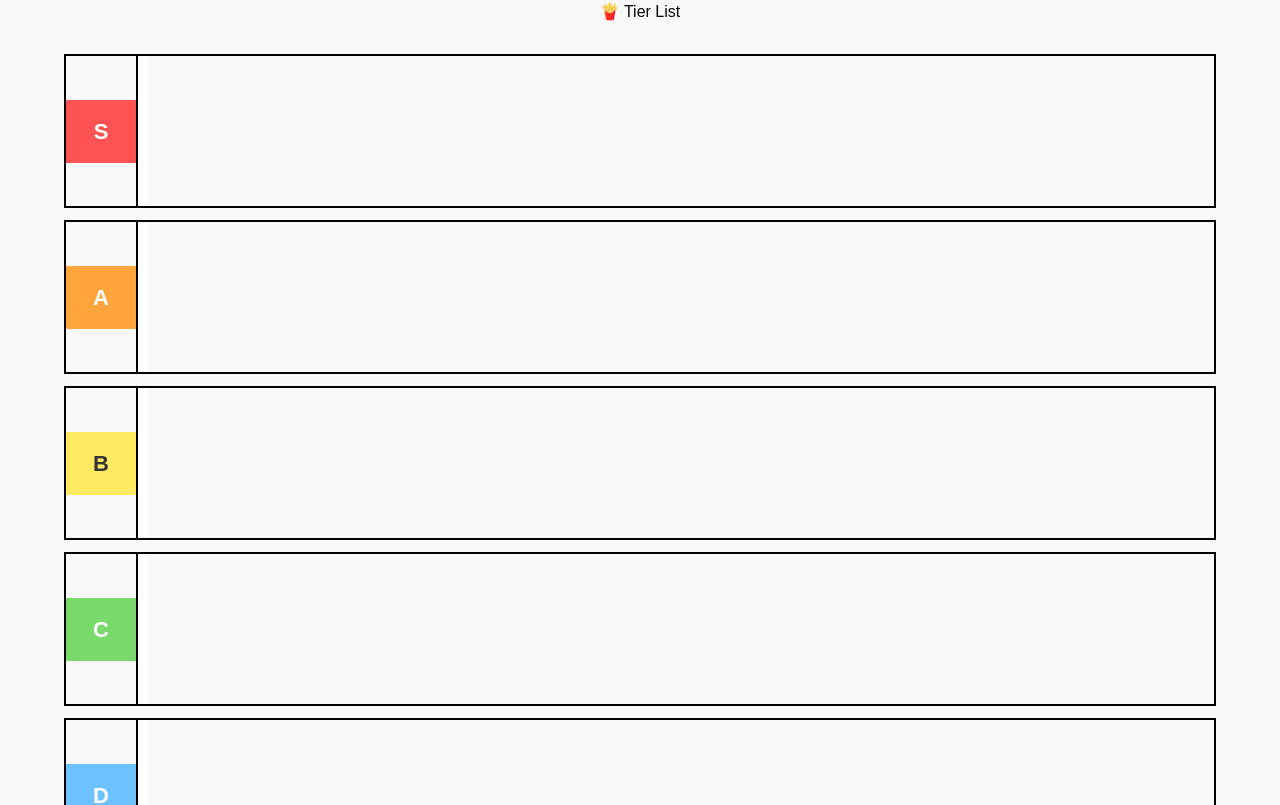
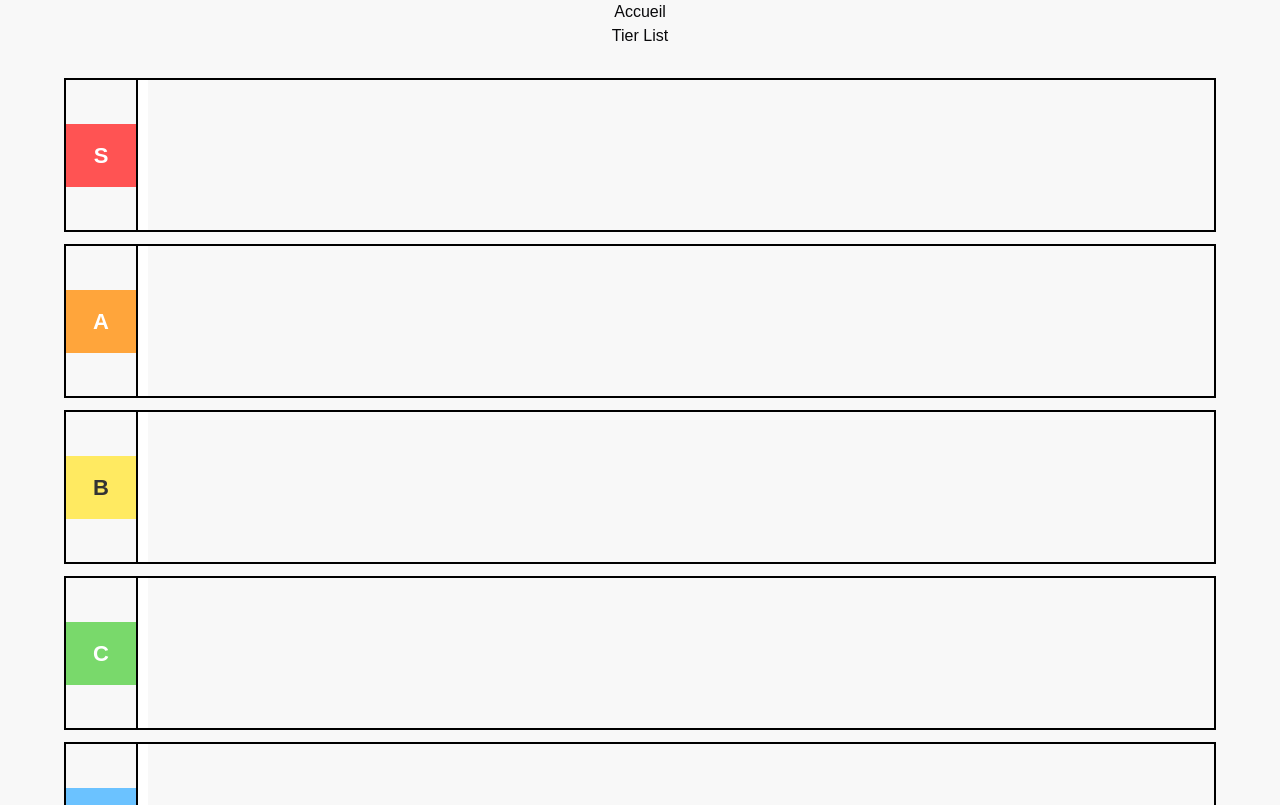
Before and after one commit to kieran33/super-calculator, a React (Vite) app: page /chips in a window 1280 px wide. Shown: the top 805 px of the page. Built offline with nearby package versions, Linux system fonts and the light colour scheme.

Commit message:
ajout link nav

```diff
--- a/dev-dist/sw.js
+++ b/dev-dist/sw.js
@@ -82,7 +82,7 @@ define(['./workbox-5a5d9309'], (function (workbox) { 'use strict';
     "revision": "3ca0b8505b4bec776b69afdba2768812"
   }, {
     "url": "index.html",
-    "revision": "0.skj48dkk9rg"
+    "revision": "0.ujgcrdn9p2"
   }], {});
   workbox.cleanupOutdatedCaches();
   workbox.registerRoute(new workbox.NavigationRoute(workbox.createHandlerBoundToURL("index.html"), {
--- a/src/views/home.jsx
+++ b/src/views/home.jsx
@@ -9,6 +9,7 @@ import {
   Legend,
 } from "chart.js";
 import { Bar } from "react-chartjs-2";
+import { Link } from "react-router-dom";
 
 ChartJS.register(
   CategoryScale,
@@ -150,8 +151,11 @@ const Home = () => {
 
   return (
     <div className="min-h-screen bg-linear-to-br from-purple-200 via-pink-100 to-yellow-200 p-6 flex flex-col items-center">
+      <nav>
+        <Link to="/chips"> Chips </Link>
+      </nav>
       <h1 className="text-4xl font-extrabold text-center text-transparent bg-clip-text bg-linear-to-r from-red-500 via-green-500 to-blue-500 mb-8 animate-bounce">
-        Convertisseur de devises{" "}
+        Convertisseur de devises
         {offline && <span className="text-red-500">(Offline)</span>}
       </h1>
 
--- a/src/views/tierList.jsx
+++ b/src/views/tierList.jsx
@@ -14,6 +14,7 @@ import { SortableContext, useSortable, arrayMove } from "@dnd-kit/sortable";
 
 import { useDroppable } from "@dnd-kit/core";
 import { CSS } from "@dnd-kit/utilities";
+import { Link } from "react-router-dom";
 
 // CHIP DRAGGABLE ---------------------------------------------------------
 
@@ -155,7 +156,10 @@ export default function TierList() {
       onDragStart={onDragStart}
       onDragEnd={onDragEnd}
     >
-      <h1 className="title">🍟 Tier List</h1>
+      <nav className="text-center">
+        <Link to="/">Accueil</Link>
+      </nav>
+      <h1 className="title">Tier List</h1>
 
       <div className="tier-container">
         {Object.keys(tiers).map((tierKey) => (
```
